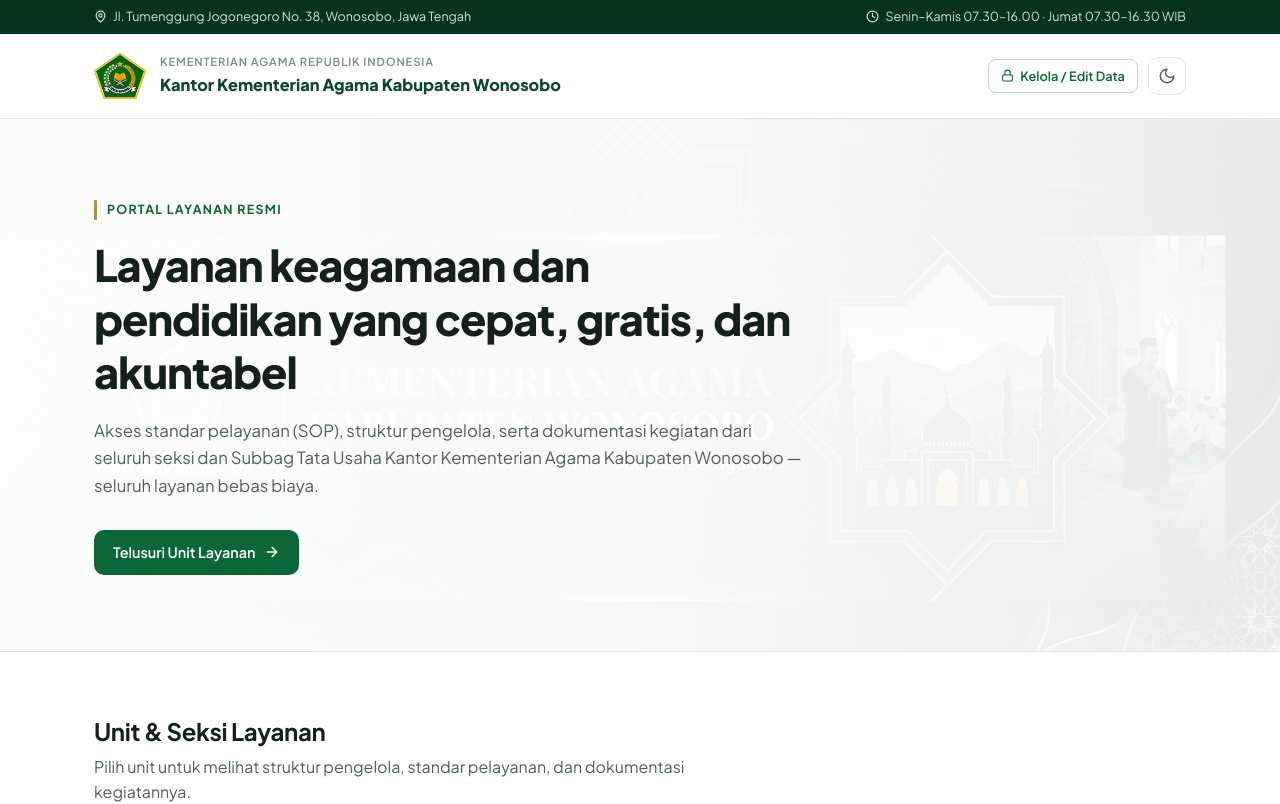
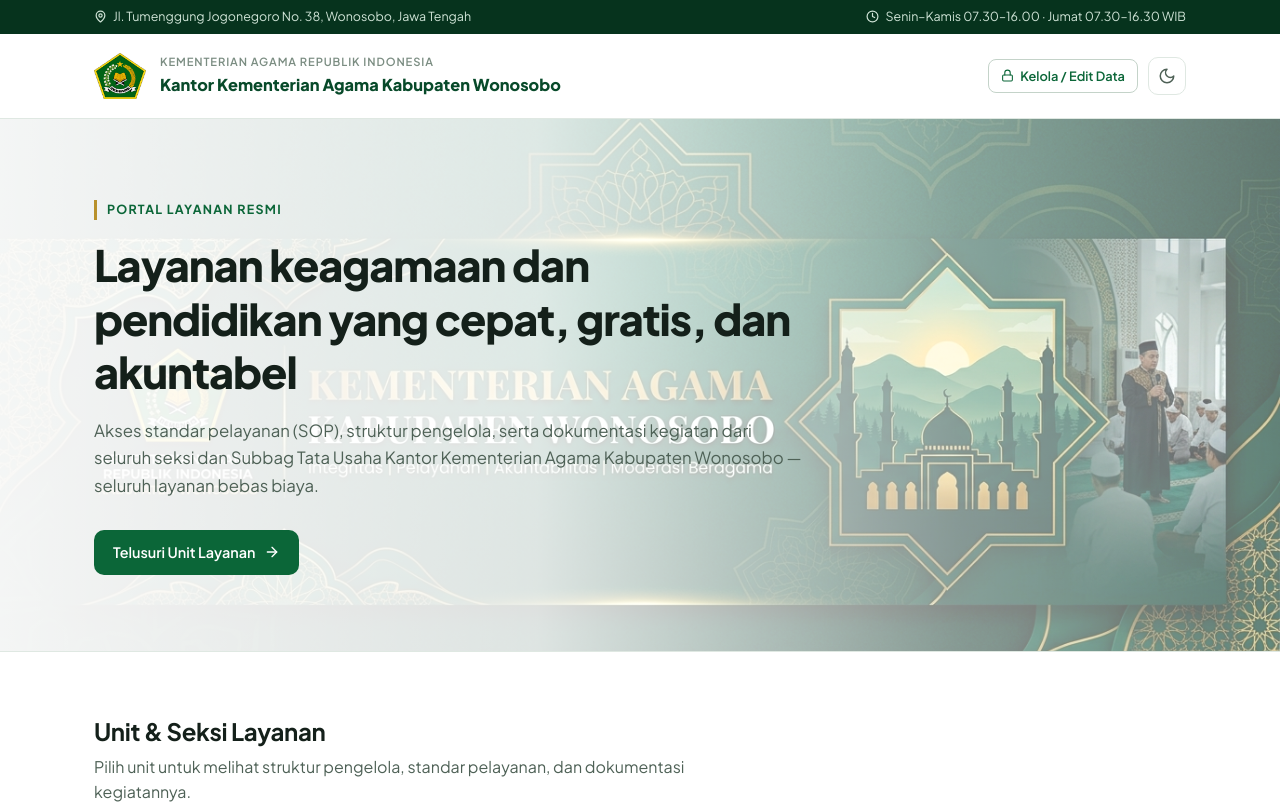
Before and after one commit to XiaoSan098/web-kemenag-wonosobo, a React (Vite) app: page / in a window 1280 px wide. Shown: the top 804 px of the page. Built offline with nearby package versions, Linux system fonts and the light colour scheme; no server answers.

Commit message:
style: pertegas foto gedung Kemenag pada background hero

```diff
--- a/src/styles.css
+++ b/src/styles.css
@@ -224,14 +224,14 @@
   width: 100%;
   height: 100%;
   object-fit: cover;
-  object-position: center 32%;
-  opacity: 0.28;
-  filter: saturate(1.1) contrast(1.05);
+  object-position: center 30%;
+  opacity: 0.72;
+  filter: saturate(1.12) contrast(1.05);
 }
 
 [data-theme="dark"] .hero-bg img {
-  opacity: 0.18;
-  filter: saturate(1.05) brightness(0.8);
+  opacity: 0.45;
+  filter: saturate(1.1) brightness(0.9);
 }
 
 .hero-overlay {
@@ -239,18 +239,20 @@
   inset: 0;
   background: linear-gradient(
     90deg,
-    rgba(255, 255, 255, 0.96) 0%,
-    rgba(255, 255, 255, 0.90) 50%,
-    rgba(255, 255, 255, 0.68) 100%
+    rgba(255, 255, 255, 0.94) 0%,
+    rgba(255, 255, 255, 0.82) 42%,
+    rgba(255, 255, 255, 0.35) 75%,
+    rgba(255, 255, 255, 0.15) 100%
   );
 }
 
 [data-theme="dark"] .hero-overlay {
   background: linear-gradient(
     90deg,
-    rgba(15, 23, 42, 0.97) 0%,
-    rgba(15, 23, 42, 0.91) 50%,
-    rgba(15, 23, 42, 0.72) 100%
+    rgba(15, 23, 42, 0.96) 0%,
+    rgba(15, 23, 42, 0.84) 42%,
+    rgba(15, 23, 42, 0.35) 75%,
+    rgba(15, 23, 42, 0.15) 100%
   );
 }
 
```
